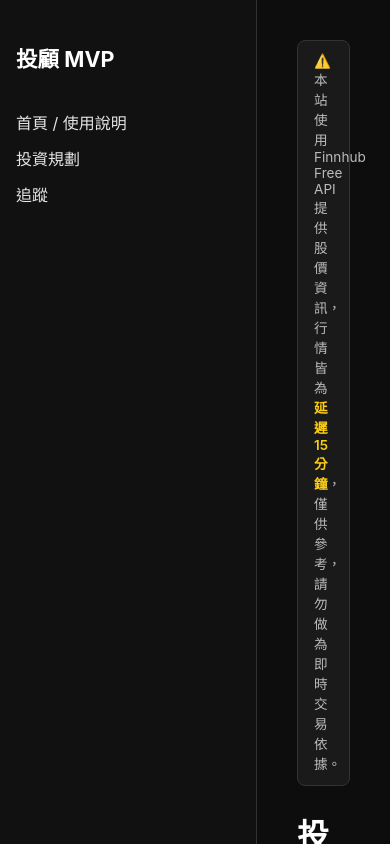
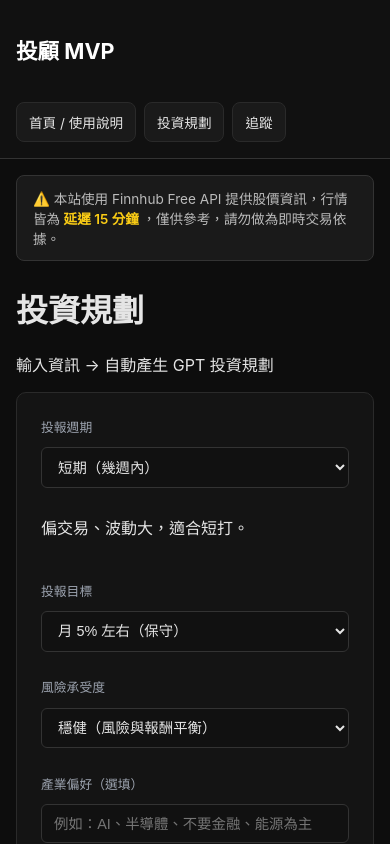
Before and after one commit to TrevorJobuTupaki/advisor-mvp, a Next.js app: page /pick in a window 390 px wide. Built offline with nearby package versions, Linux system fonts and the light colour scheme.

Commit message:
Fix layout + globals for mobile and dark theme

```diff
--- a/app/globals.css
+++ b/app/globals.css
@@ -2,26 +2,112 @@
    全站通用深色主題（TradingView 風格）
 ========================================= */
 
-html, body {
+html,
+body {
   margin: 0;
   padding: 0;
   height: 100%;
   width: 100%;
-  background-color: #0d0d0d; /* 主背景 */
-  color: #e5e5e5;           /* 全站文字 */
-  font-family: -apple-system, BlinkMacSystemFont, Segoe UI, Roboto, Helvetica, Arial, sans-serif;
+  background-color: #0d0d0d;
+  color: #e5e5e5;
+  font-family: -apple-system, BlinkMacSystemFont, Segoe UI, Roboto, Helvetica, Arial,
+    sans-serif;
   overflow-x: hidden;
 }
 
-/* 去除 Next.js 根節點白色邊框 */
+/* Next.js root */
 html > body > div {
   height: 100%;
 }
 
 /* =========================================
-   修正 Link 紫色 visited
+   App Shell Layout（桌機預設）
 ========================================= */
-a, a:visited {
+
+.app-body {
+  min-height: 100vh;
+  background-color: #0d0d0d;
+  color: #e5e5e5;
+}
+
+.app-shell {
+  display: flex;
+  flex-direction: row;
+  min-height: 100vh;
+  width: 100%;
+}
+
+/* =========================================
+   Sidebar / Navigation
+========================================= */
+
+.sidebar {
+  width: 14rem;
+  background-color: #111;
+  border-right: 1px solid #333;
+  padding: 1.5rem 1rem;
+  display: flex;
+  flex-direction: column;
+  gap: 1.2rem;
+  flex-shrink: 0;
+}
+
+.app-title {
+  font-size: 1.35rem;
+  font-weight: 700;
+  color: white;
+}
+
+.menu {
+  display: flex;
+  flex-direction: column;
+  gap: 0.75rem;
+}
+
+.menu-link {
+  padding: 0.55rem 0.75rem;
+  border-radius: 8px;
+  color: #e5e5e5 !important;
+}
+
+.menu-link:hover {
+  background-color: #1a1a1a;
+  color: white !important;
+}
+
+/* =========================================
+   Main content
+========================================= */
+
+.main {
+  flex: 1;
+  min-width: 0; /* ⭐ 非常重要，避免手機爆版 */
+  padding: 2.5rem;
+  overflow-y: auto;
+  background-color: #0d0d0d;
+}
+
+/* 行情延遲提示 */
+.latency-note {
+  background-color: #1a1a1a;
+  border: 1px solid #333;
+  padding: 0.75rem 1rem;
+  border-radius: 8px;
+  margin-bottom: 1.5rem;
+  font-size: 0.85rem;
+  color: #bbb;
+}
+
+.latency-highlight {
+  color: #facc15;
+  font-weight: 600;
+}
+
+/* =========================================
+   Link 顏色修正
+========================================= */
+a,
+a:visited {
   color: #e5e5e5 !important;
   text-decoration: none;
 }
@@ -33,14 +119,14 @@ a:hover {
    TradingView 卡片樣式
 ========================================= */
 .tv-card {
-  background-color: #141414;     /* 深灰卡片底色 */
-  border: 1px solid #2a2a2a;     /* 低對比邊框 */
+  background-color: #141414;
+  border: 1px solid #2a2a2a;
   border-radius: 10px;
   padding: 1.5rem;
 }
 
 /* =========================================
-   統一輸入框風格（與 TV 趨近）
+   輸入框
 ========================================= */
 .tv-input {
   background-color: #111;
@@ -50,7 +136,7 @@ a:hover {
   border-radius: 6px;
   font-size: 0.9rem;
   width: 100%;
-  box-sizing: border-box;   /* ★★★ 修正貼邊問題最重要的一行 */
+  box-sizing: border-box;
 }
 
 .tv-input:focus {
@@ -58,26 +144,20 @@ a:hover {
   border-color: #0ea5e9;
 }
 
-/* radio / checkbox 統一白色 */
 input[type="radio"],
 input[type="checkbox"] {
   accent-color: #0ea5e9;
 }
 
 /* =========================================
-   表單欄位統一為「標題在上、欄位在下」
-   並修正間距（符合 TradingView UI）
+   表單欄位
 ========================================= */
 
 .form-field {
   display: flex;
   flex-direction: column;
-
-  /* 標題與輸入欄位距離 */
-  gap: 0.7rem;             /* ★ 從 0.55rem → 調整為更舒適的 0.7rem */
-
-  /* 與下一組欄位距離 */
-  margin-bottom: 1.6rem;   /* ★ 從 1.25rem → 增加至 1.6rem */
+  gap: 0.7rem;
+  margin-bottom: 1.6rem;
 }
 
 .form-label {
@@ -87,8 +167,9 @@ input[type="checkbox"] {
 }
 
 /* =========================================
-   表格（Track 頁面）統一深色樣式
+   Table（Track）
 ========================================= */
+
 .table-dark {
   background-color: #0f0f0f;
   border-collapse: collapse;
@@ -112,14 +193,18 @@ input[type="checkbox"] {
   background-color: #1a1a1a;
 }
 
-/* 展開明細區塊 */
 .detail-row {
   background-color: #0c0c0c !important;
   border-top: 1px solid #2a2a2a;
 }
 
+.tv-table-scroll {
+  overflow-x: auto;
+  padding-bottom: 0.5rem;
+}
+
 /* =========================================
-   按鈕統一深色風格
+   Buttons
 ========================================= */
 
 .btn-primary {
@@ -141,7 +226,6 @@ input[type="checkbox"] {
   padding: 0.45rem 0.9rem;
   border-radius: 6px;
   font-size: 0.85rem;
-  backdrop-filter: blur(2px);
 }
 .btn-outline:hover {
   background-color: rgba(255, 255, 255, 0.08);
@@ -157,8 +241,35 @@ input[type="checkbox"] {
   background-color: rgba(239, 68, 68, 0.1);
 }
 
-/* 表格水平捲動區塊（避免 overflow） */
-.tv-table-scroll {
-  overflow-x: auto;
-  padding-bottom: 0.5rem; /* 讓捲軸不會貼邊 */
+/* =========================================
+   📱 Mobile Responsive
+========================================= */
+
+@media (max-width: 768px) {
+  .app-shell {
+    flex-direction: column;
+  }
+
+  .sidebar {
+    width: 100%;
+    border-right: none;
+    border-bottom: 1px solid #333;
+    padding: 1rem;
+  }
+
+  .menu {
+    flex-direction: row;
+    flex-wrap: wrap;
+    gap: 0.5rem;
+  }
+
+  .menu-link {
+    font-size: 0.85rem;
+    background-color: #1a1a1a;
+    border: 1px solid #2a2a2a;
+  }
+
+  .main {
+    padding: 1rem;
+  }
 }
--- a/app/layout.tsx
+++ b/app/layout.tsx
@@ -7,100 +7,35 @@ import Link from "next/link";
 export const metadata: Metadata = {
   title: "投顧 MVP",
   description: "美股投資規劃與追蹤 MVP",
+  viewport: "width=device-width, initial-scale=1",
 };
 
 export default function RootLayout({ children }: { children: ReactNode }) {
   return (
     <html lang="zh-Hant">
-      <body
-        style={{
-          margin: 0,
-          padding: 0,
-          minHeight: "100vh",
-          height: "100%",
-          width: "100%",
-          overflow: "hidden",
-          backgroundColor: "#0d0d0d",
-          color: "white",
-        }}
-      >
-        {/* 外層 wrapper */}
-        <div
-          style={{
-            display: "flex",
-            flexDirection: "row",
-            minHeight: "100vh",
-            height: "100%",
-            width: "100%",
-            backgroundColor: "#0d0d0d",
-            overflow: "hidden",
-          }}
-        >
-          {/* 左側側欄 */}
-          <aside
-            style={{
-              width: "14rem",
-              backgroundColor: "#111",
-              borderRight: "1px solid #333",
-              padding: "1.5rem 1rem",
-              display: "flex",
-              flexDirection: "column",
-              gap: "1.2rem",
-              color: "white",
-              flexShrink: 0,
-            }}
-          >
-            <h1 style={{ fontSize: "1.35rem", fontWeight: 700 }}>投顧 MVP</h1>
+      <body className="app-body">
+        <div className="app-shell">
+          <aside className="sidebar">
+            <h1 className="app-title">投顧 MVP</h1>
 
-            <nav style={{ display: "flex", flexDirection: "column", gap: "0.75rem" }}>
-              <Link
-                href="/"
-                className="px-3 py-2 rounded text-white no-underline hover:bg-neutral-800 hover:text-white"
-              >
+            <nav className="menu">
+              <Link href="/" className="menu-link">
                 首頁 / 使用說明
               </Link>
-
-              <Link
-                href="/pick"
-                className="px-3 py-2 rounded text-white no-underline hover:bg-neutral-800 hover:text-white"
-              >
+              <Link href="/pick" className="menu-link">
                 投資規劃
               </Link>
-
-              <Link
-                href="/track"
-                className="px-3 py-2 rounded text-white no-underline hover:bg-neutral-800 hover:text-white"
-              >
+              <Link href="/track" className="menu-link">
                 追蹤
               </Link>
             </nav>
           </aside>
 
-          {/* 右側主內容 */}
-          <main
-            style={{
-              flex: 1,
-              overflowY: "auto",
-              padding: "2.5rem",
-              backgroundColor: "#0d0d0d",
-              color: "white",
-            }}
-          >
-            {/* 🟦 全站行情延遲提醒（符合 TV Style） */}
-            <div
-              style={{
-                backgroundColor: "#1a1a1a",
-                border: "1px solid #333",
-                padding: "0.75rem 1rem",
-                borderRadius: "8px",
-                marginBottom: "1.5rem",
-                fontSize: "0.85rem",
-                color: "#bbb",
-              }}
-            >
+          <main className="main">
+            <div className="latency-note">
               ⚠️ 本站使用 Finnhub Free API 提供股價資訊，行情皆為
-              <span style={{ color: "#facc15", fontWeight: 600 }}>延遲 15 分鐘</span>，
-              僅供參考，請勿做為即時交易依據。
+              <span className="latency-highlight"> 延遲 15 分鐘 </span>
+              ，僅供參考，請勿做為即時交易依據。
             </div>
 
             {children}
```
